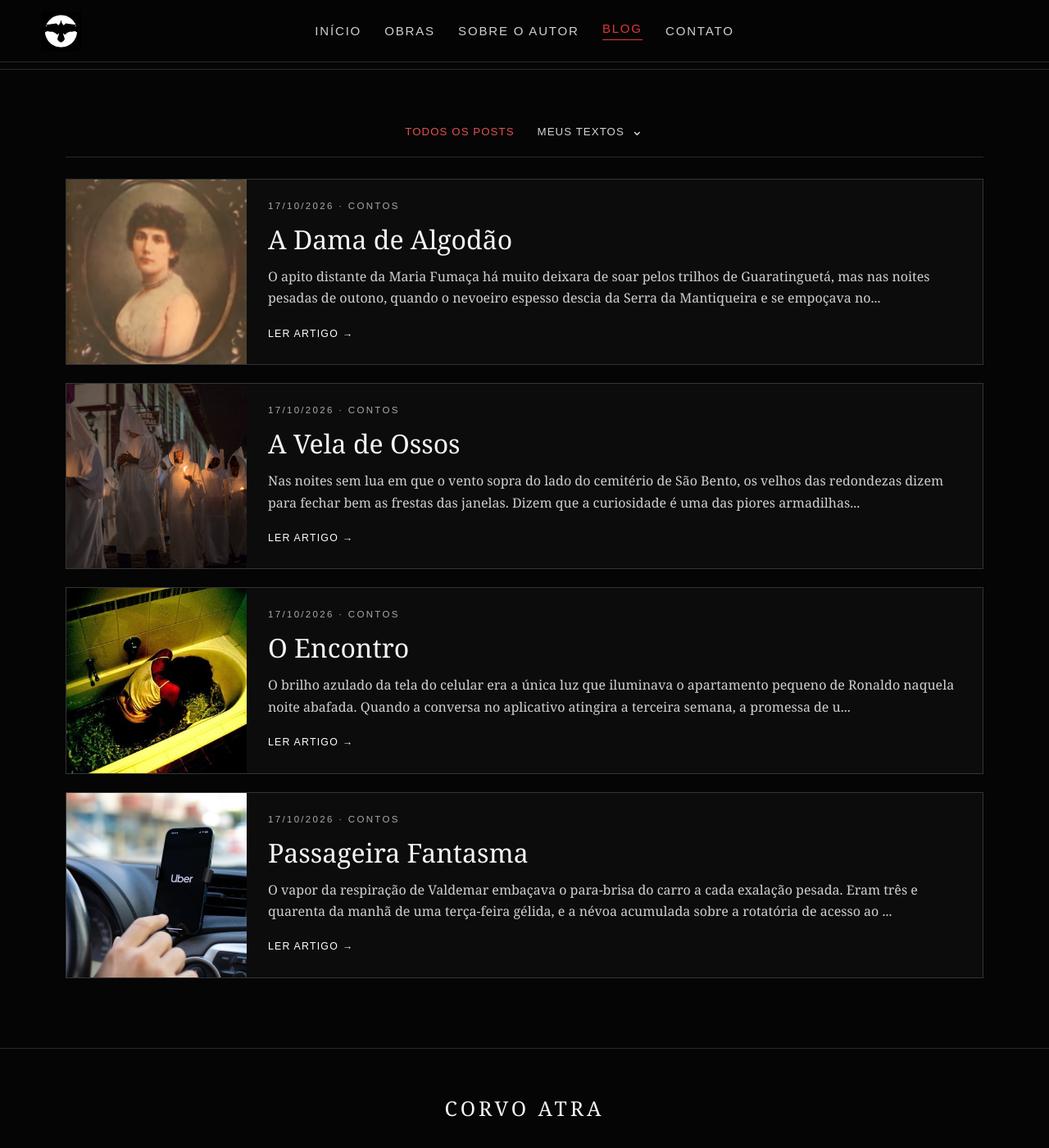
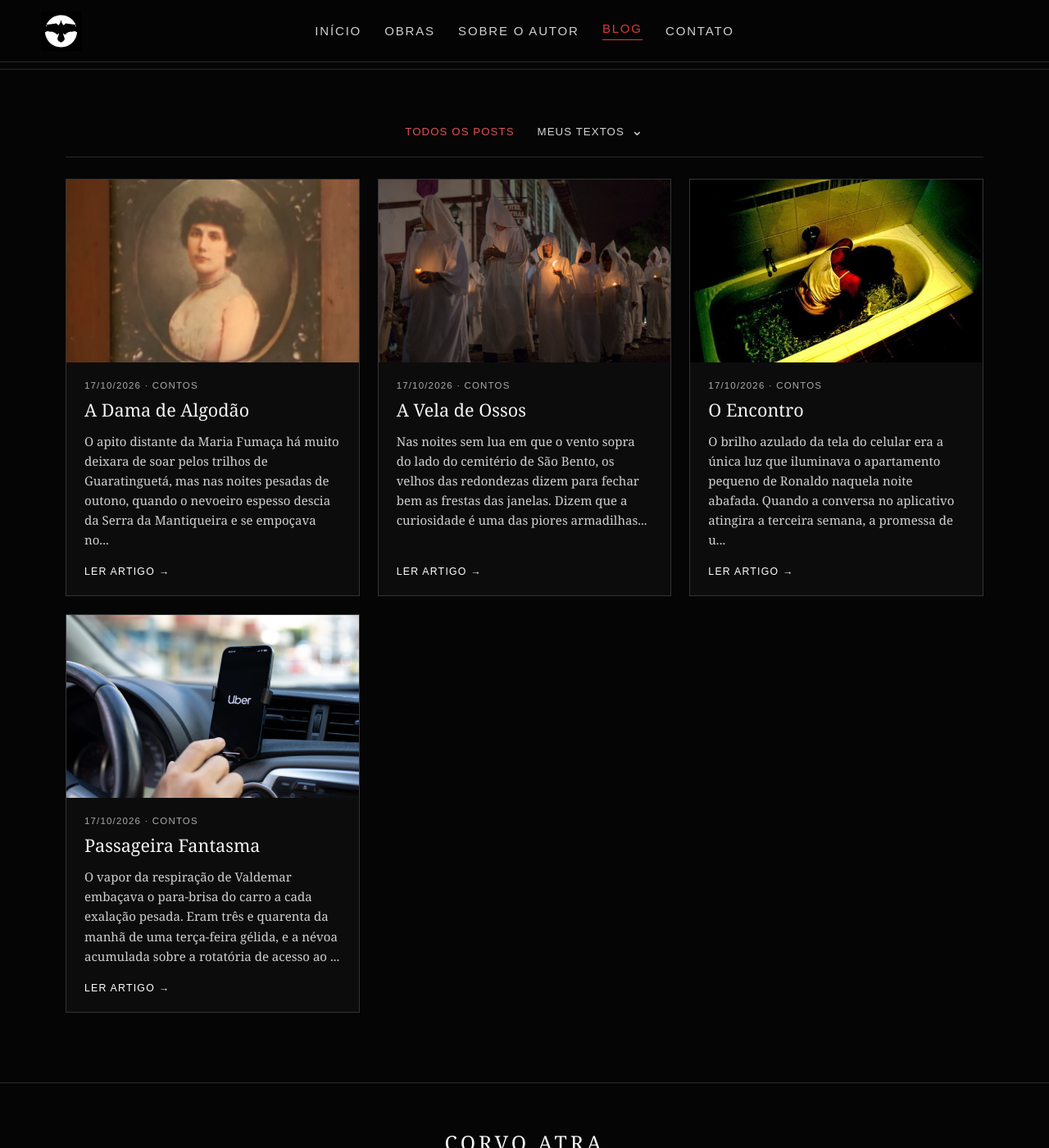
Before and after one commit to corvoatra/corvo-atra, a Jekyll site: the page built from blog/index.html, in a window 1280 px wide and 1400 px high. Shown: the whole window at 82% size. Built offline with Jekyll 4.4.1, drawn with Linux system fonts in a browser that asks for light colours.

Commit message:
Organiza blog em grade de três cartões e aumenta paginação para 12

```diff
--- a/blog/index.html
+++ b/blog/index.html
@@ -43,7 +43,21 @@ header nav a:hover,header nav a:focus-visible { color:#fff; }
 .blog-category-options a{display:block;padding:12px 16px;color:#ddd;text-decoration:none;font:.83rem Arial,sans-serif}
 .blog-category-options a:hover,.blog-category-options a:focus-visible{background:#222;color:#fff}
 .blog-category-options a[aria-current="true"]{color:#e05252}
-.blog-list{margin-top:0}
+/* Grade de cartões no mesmo padrão visual da página inicial. */
+main.wrap{width:min(1140px,calc(100% - 40px))}
+.blog-list{display:grid;grid-template-columns:repeat(3,minmax(0,1fr));gap:22px;margin-top:0}
+.blog-card{display:flex;flex-direction:column;min-width:0;height:100%;border:1px solid #343434;background:#0c0c0c;overflow:hidden}
+.blog-card:not(:has(img)){display:flex;flex-direction:column}
+.blog-card>a:first-child{display:block;width:100%;aspect-ratio:16/10;overflow:hidden}
+.blog-card-image{width:100%;height:100%;min-height:0;object-fit:cover}
+.blog-card-body{padding:22px;display:flex;flex-direction:column;flex:1}
+.blog-card .eyebrow{font-size:.72rem;margin:0 0 10px;letter-spacing:.1em}
+.blog-card h2{font-size:1.35rem;line-height:1.3;margin:0 0 12px}
+.blog-card-body>p:not(.eyebrow){font-size:.94rem;line-height:1.6;margin:0 0 20px}
+.blog-card .read-more{margin-top:auto;display:inline-block}
+@media(max-width:850px){.blog-list{grid-template-columns:repeat(2,minmax(0,1fr))}}
+@media(max-width:560px){main.wrap{width:calc(100% - 28px)}.blog-list{grid-template-columns:1fr}}
+
 .blog-filter-empty{border:1px solid #343434;padding:28px;color:#ccc}
 .blog-filter-empty[hidden]{display:none}
 </style><link href="../site-desktop.css?v=espacamento-global-7" rel="stylesheet"/>{% include seo-head.html %}</head><body>{% include site-header.html %}<hr/><main class="wrap">
```
Also changed, not shown: other parts of blog/index.html (+1 -1 lines).
